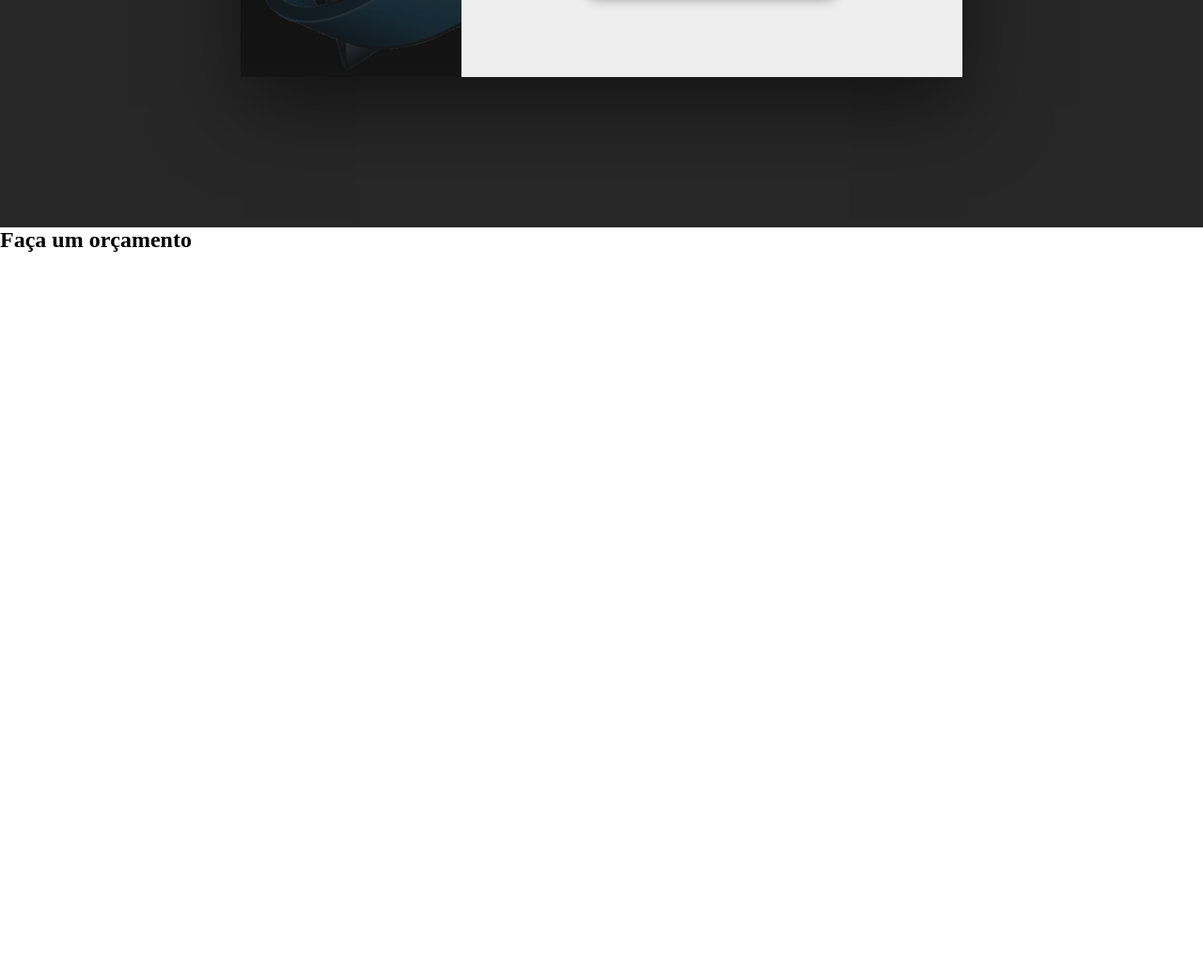
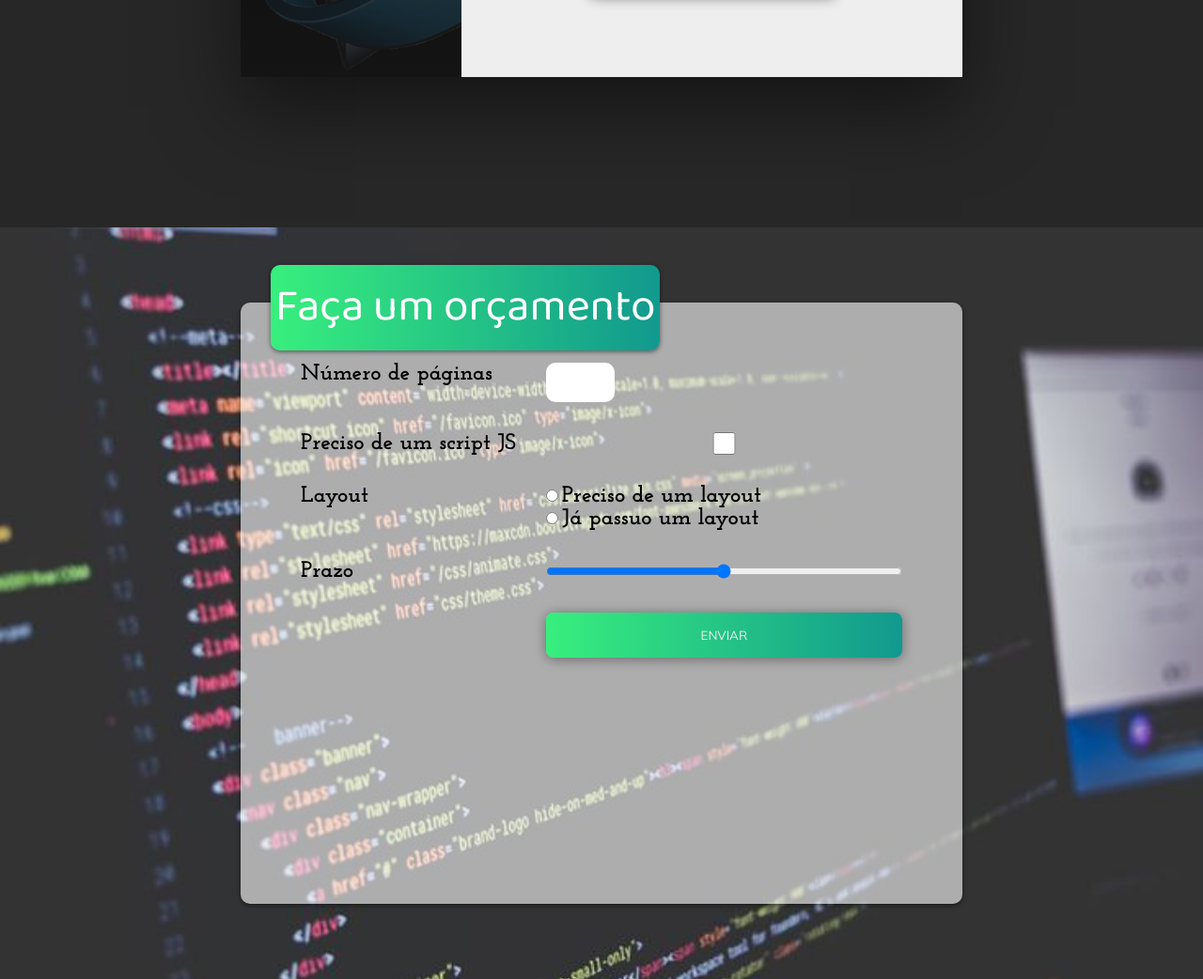
Before and after one commit to trabalhoRafael/Portifolio, a plain HTML site: page index.html in a window 1280 px wide. Shown: the part 2604-3646 px from the top of the page at 94% size. Before the commit the page ends 2873 px from the top, so only its background shows below. Drawn offline with Linux system fonts and the light colour scheme.

Commit message:
:package:layout_orçamento

```diff
--- a/index.html
+++ b/index.html
@@ -201,6 +201,25 @@
             <div class="orcamento-wrapper">
                 <h1>Faça um orçamento</h1>
                 <form>
+                    <label for="qtde">Número de páginas</label>
+                    <input type="number" min="1" name="qtde" id="qtde">
+                    <label for="js">Preciso de um script JS</label>
+                    <input type="checkbox" name="js" id="js">
+                    <label>Layout</label>
+                    <div class="group-layout">
+                        <div>
+                            <input type="radio" name="layout" id="layout-sim">
+                            <label for="layout-sim">Preciso de um layout</label>
+                        </div>
+
+                        <div>
+                            <input type="radio" name="layout" id="layout-nao">
+                            <label for="layout-nao">Já passuo um layout</label>
+                        </div>
+                    </div>
+                    <label for="prazo">Prazo</label>
+                    <input type="range" name="prazo" id="prazo">
+                    <button class="btn btn-orcamento" type="submit">Enviar</button>
 
                 </form>
 
--- a/style.css
+++ b/style.css
@@ -492,3 +492,70 @@
     width: 60%;
     height: 2rem;
 }
+
+.sessao-orcamento {
+    background: url(imagens/orcamento.jpg);
+    background-size: cover;
+    width: 100%;
+    height: 100vh;
+    object-fit: cover;
+    display: flex;
+    justify-content: center;
+    align-items: center;
+}
+
+.orcamento-wrapper {
+    width: 60%;
+    height: 80%;
+    background-color: #ffffff99;
+    border-radius: 10px;
+    box-shadow: 0 0.1rem 0.3rem rgba(0, 0, 0, 0.5);
+    position: relative;
+}
+
+.sessao-orcamento h1 {
+    position: absolute;
+    top: -2.5rem;
+    left: 2rem;
+    background: #11998e;
+    background: -webkit-linear-gradient(to right, #38ef7d, #11998e);
+    background: linear-gradient(to right, #38ef7d, #11998e);
+    padding: 0.3rem;
+    color: #fff;
+    font-family: var(--font-primary);
+    font-size: 3rem;
+    font-weight: lighter;
+    box-shadow: 0 0.1rem 0.3rem rgba(0, 0, 0, 0.5);
+    border-radius: 10px;
+}
+
+.sessao-orcamento form {
+    margin: 4rem;
+    display: grid;
+    grid-template-columns: auto 1fr;
+    column-gap: 2rem;
+    row-gap: 2rem;
+}
+
+.sessao-orcamento label {
+    font-family: var(--font-secundary);
+    font-size: 1.5rem;
+    font-weight: bold;
+}
+
+.sessao-orcamento input[type="number"] {
+    font-family: var(--font-secundary);
+    width: 4rem;
+    font-size: 2rem;
+    outline: none;
+    border-radius: 10px;
+    border: none;
+    padding: 0.3rem;
+}
+
+.btn-orcamento {
+    text-transform: uppercase;
+    padding: 1rem;
+    cursor: pointer;
+    grid-column: 2;
+}
```
Also changed, not shown: imagens/orcamento.jpg (added), imagens/orcamento2.jpg (added), imagens/orcamento3.jpeg (added).
